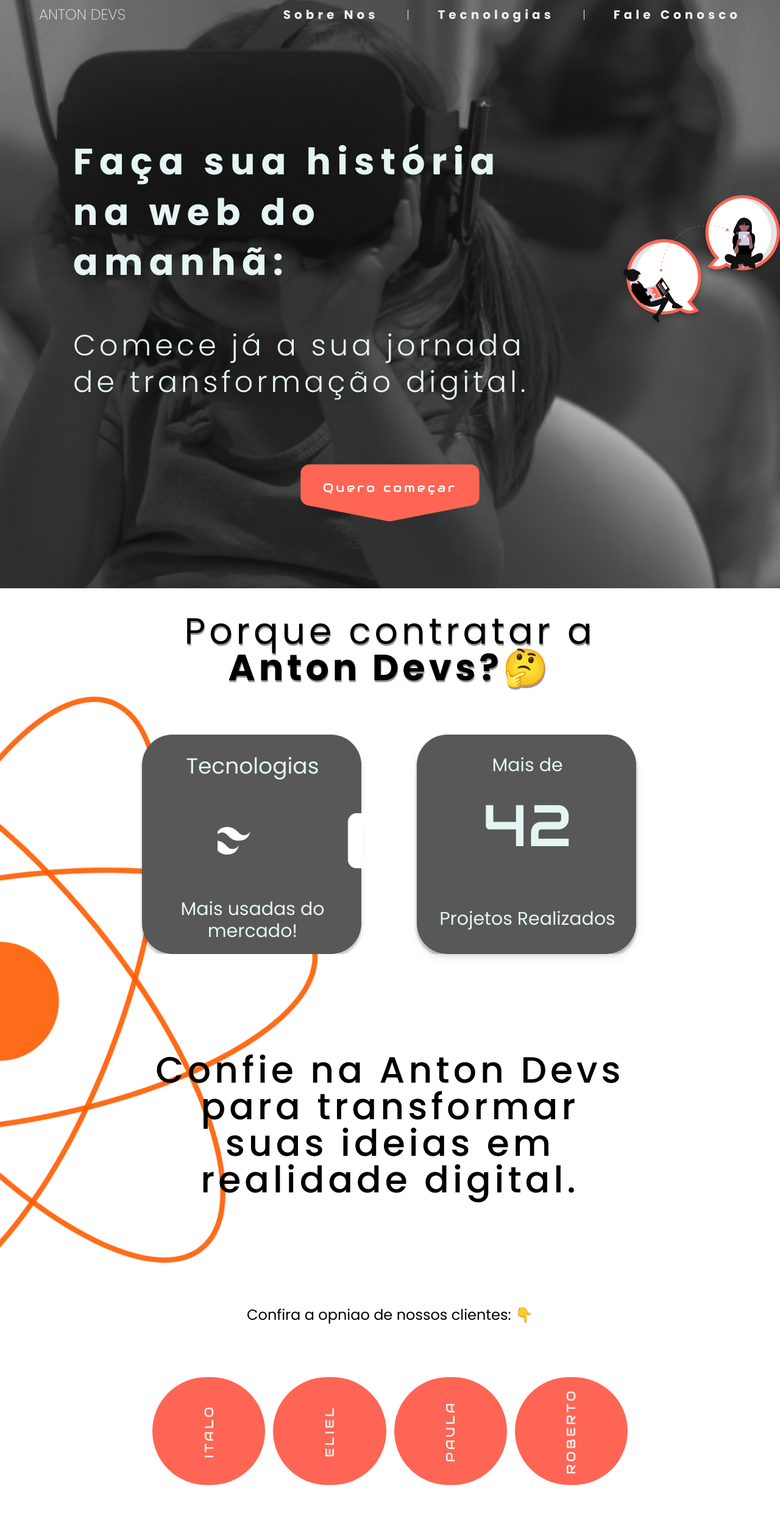
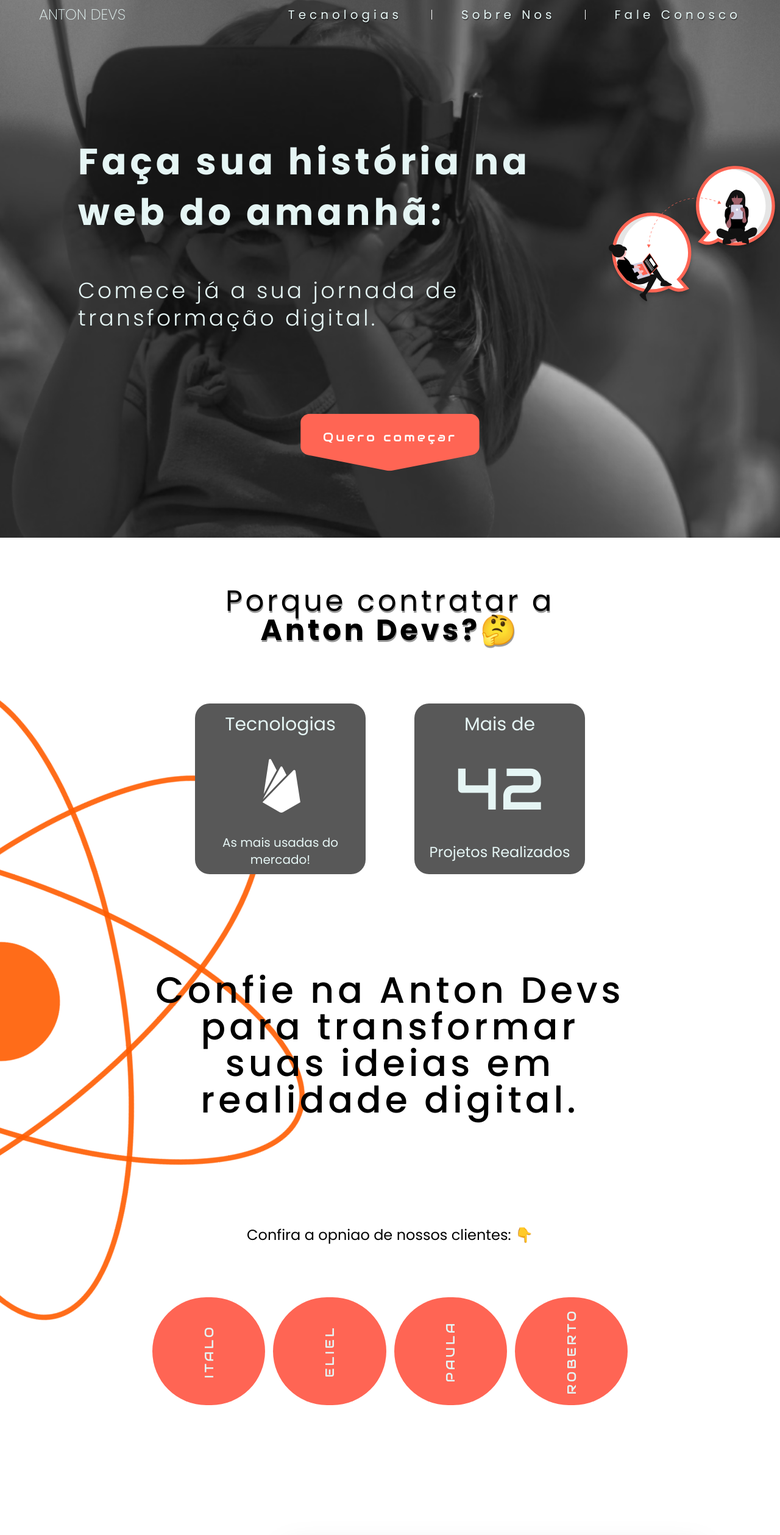
Before and after one commit to antondevelopers/portfolio, a Next.js app: page / in a window 1280 px wide. Shown: the top 2518 px of the page at 61% size. Built offline with nearby package versions, Linux system fonts and the light colour scheme.

Commit message:
Fixing UX and visual issues

```diff
--- a/components/Carousel.tsx
+++ b/components/Carousel.tsx
@@ -11,11 +11,11 @@
     const settings = {
         dots: false,
         infinite: true,
-        speed: 600, // Velocidade de transição em milissegundos
+        speed: 1000, // Velocidade de transição em milissegundos
         slidesToShow: 1, // Quantidade de slides a serem exibidos por vez
         slidesToScroll: 1, // Quantidade de slides a serem percorridos por vez
         autoplay: true, // Auto play habilitado
-        autoplaySpeed: 1500, // Velocidade de auto play em milissegundos
+        autoplaySpeed: 1000, // Velocidade de auto play em milissegundos
         arrows: false,
     };
 
@@ -26,7 +26,7 @@
     }, []);
 
     return (
-        <div className="h-[108px] pl-32">
+        <div className="h-[110px] pl-24 ">
             <Slider {...settings}>
                 {svgList.map((svg, index) => (
                     <div key={index}>
--- a/components/Feedback.tsx
+++ b/components/Feedback.tsx
@@ -11,8 +11,8 @@
         </div>
         <div className=" z-50 flex mb-36 lg:mb-52">
             <div className="card w-[344px] md:w-[410px] lg:w-[800px] h-[250px] lg:h-[190px] flex gap-[5px] p-[.4em]">
-                <div className="flex-1 h-full overflow-hidden rounded-full cursor-pointer hover:rounded-md lg:mx-1 transition-all duration-300 bg-antonSalmon-darksalmon hover:bg-antonSecondary flex justify-center items-center hover:flex-[8]">
-                    <span className="group min-w-[14em] p-[.5em]  text-center hover:text-left hover:p-5 transform -rotate-90 transition-all duration-500 text-antonOrange tracking-[.1em] hover:h-full hover:rotate-0 hover:transition-all hover:duration-1000">
+                <div className="group flex-1 h-full overflow-hidden rounded-full cursor-pointer hover:rounded-md lg:mx-1 transition-all duration-300 bg-antonSalmon-darksalmon hover:bg-antonSecondary flex justify-center items-center hover:flex-[8]">
+                <span className="group-hover:min-w-[14em] p-[.5em] text-center group-hover:text-left group-hover:p-5 transform -rotate-90 group-hover:rotate-0 transition-all duration-500 text-antonOrange tracking-[.1em] group-hover:h-full group-hover:transition-all group-hover:duration-1000">
                         <div className=" flex text-antonTextWhite tracking-[.2em] justify-center lg:text-xl">
                             ITALO
                         </div>
@@ -24,8 +24,8 @@
                         </div>
                     </span>
                 </div>
-                <div className="h-full flex-1 overflow-hidden rounded-full cursor-pointer hover:rounded-md mx-1 transition-all duration-500 bg-antonSalmon-darksalmon hover:bg-antonSecondary flex justify-center items-center hover:flex-[8]">
-                    <span className="group min-w-[14em] p-[.5em]  text-center hover:text-left hover:p-5 transform -rotate-90 transition-all duration-500 text-antonOrange tracking-[.1em] hover:h-full hover:rotate-0 hover:transition-all hover:duration-1000">
+                <div className="group flex-1 overflow-hidden rounded-full cursor-pointer hover:rounded-md mx-1 transition-all duration-500 bg-antonSalmon-darksalmon hover:bg-antonSecondary flex justify-center items-center hover:flex-[8]">
+                    <span className="group-hover:min-w-[14em] p-[.5em] text-center group-hover:text-left group-hover:p-5 transform -rotate-90 group-hover:rotate-0 transition-all duration-500 text-antonOrange tracking-[.1em] group-hover:h-full group-hover:transition-all group-hover:duration-1000">
                         <div className=" flex text-antonTextWhite tracking-[.2em] justify-center lg:text-xl">
                             ELIEL
                         </div>
@@ -36,8 +36,8 @@
                         </div>
                     </span>
                 </div>
-                <div className="h-full flex-1 overflow-hidden rounded-full cursor-pointer hover:rounded-md mx-1 transition-all duration-500 bg-antonSalmon-darksalmon hover:bg-antonSecondary flex justify-center items-center hover:flex-[8]">
-                    <span className="group min-w-[14em] p-[.5em]  text-center hover:text-left hover:p-5 transform -rotate-90 transition-all duration-500 text-antonOrange tracking-[.1em] hover:h-full hover:rotate-0 hover:transition-all hover:duration-1000">
+                <div className="group flex-1 overflow-hidden rounded-full cursor-pointer hover:rounded-md mx-1 transition-all duration-500 bg-antonSalmon-darksalmon hover:bg-antonSecondary flex justify-center items-center hover:flex-[8]">
+                    <span className="group-hover:min-w-[14em] p-[.5em] text-center group-hover:text-left group-hover:p-5 transform -rotate-90 group-hover:rotate-0 transition-all duration-500 text-antonOrange tracking-[.1em] group-hover:h-full group-hover:transition-all group-hover:duration-1000">
                         <div className=" flex text-antonTextWhite tracking-[.2em] justify-center lg:text-xl">
                             PAULA
                         </div>
@@ -49,8 +49,8 @@
                         </div>
                     </span>
                 </div>
-                <div className="h-full flex-1 overflow-hidden rounded-full cursor-pointer hover:rounded-md mx-1 transition-all duration-500 bg-antonSalmon-darksalmon hover:bg-antonSecondary flex justify-center items-center hover:flex-[8]">
-                    <span className="group min-w-[14em] p-[.5em] text-center hover:text-left hover:p-5 transform -rotate-90 transition-all duration-500 text-antonOrange tracking-[.1em] hover:h-full hover:rotate-0 hover:transition-all hover:duration-1000">
+                <div className="group flex-1 overflow-hidden rounded-full cursor-pointer hover:rounded-md mx-1 transition-all duration-500 bg-antonSalmon-darksalmon hover:bg-antonSecondary flex justify-center items-center hover:flex-[8]">
+                    <span className="group-hover:min-w-[14em] p-[.5em] text-center group-hover:text-left group-hover:p-5 transform -rotate-90 group-hover:rotate-0 transition-all duration-500 text-antonOrange tracking-[.1em] group-hover:h-full group-hover:transition-all group-hover:duration-1000">
                         <div className=" flex text-antonTextWhite tracking-[.2em] justify-center lg:text-xl">
                             ROBERTO
                         </div>
--- a/components/HeroCardHome.tsx
+++ b/components/HeroCardHome.tsx
@@ -5,13 +5,13 @@
 const HeroCardHome = () => (
 
         <div className="mb-10">
-            <div className="min-h-full bg-center bg-no-repeat bg-criancavr bg-cover">
-                <div className="flex text-center justify-center lg:ml-10 lg:text-left mb-32">
-                    <div className="flex-col max-w-[380px] md:max-w-[800px] pt-20 md:pt-56 md:ml-20 ">
-                        <h1 className="text-4xl font-poppins tracking-[0.17em] md:text-6xl md:leading-snug mb-[65px] text-antonTextWhite font-bold">
+            <div className="min-h-full bg-center bg-no-repeat bg-criancavr bg-cover px-2">
+                <div className="flex justify-center lg:ml-10 mb-32 ">
+                    <div className="flex-col text-center lg:text-left max-w-[380px] md:max-w-[800px] pt-20 md:pt-56 md:ml-20 ">
+                        <h1 className="text-4xl font-poppins tracking-widest md:text-6xl md:leading-snug mb-[65px] text-antonTextWhite font-bold">
                             Faça sua história na web do amanhã:
                         </h1>
-                        <span className="font-poppins font-light tracking-[0.12em] text-2xl lg:text-5xl lg:leading-tight text-antonTextWhite drop-shadow-lg">
+                        <span className="font-poppins font-light tracking-[0.12em] text-2xl lg:text-4xl lg:leading-tight text-antonTextWhite">
                             Comece já a sua jornada de transformação digital.
                         </span>
                     </div>
--- a/components/Layout.tsx
+++ b/components/Layout.tsx
@@ -13,7 +13,7 @@
     className?: string;
 };
 
-const Layout = ({ children, title = "This is the default title", className }: Props) => (
+const Layout = ({ children, title = "This is the default title", className}: Props) => (
     <div className={className}>
         <Head>
             <title>{title}</title>
@@ -24,14 +24,14 @@
             />
         </Head>
         <header className="absolute left-0 right-0 overflow-hidden">
-            <nav className="flex justify-center lg:justify-between lg:px-16 h-12 font-poppins items-center py-4 text-antonTextWhite  font-extralight">
-                <div className="hidden lg:flex text-2xl py-4">ANTON DEVS</div>
-                <div className="h-full flex gap-4 lg:gap-12 justify-between lg:justify-end items-center lg:tracking-[6px] lg:font-bold">
+            <nav className="flex justify-center lg:justify-between xl:px-16 lg:px-12 h-12 font-poppins items-center py-4 text-antonTextWhite  font-extralight">
+                <div className="hidden lg:flex text-xl xl:text-2xl py-4">ANTON DEVS</div>
+                <div className="h-full flex gap-4 lg:gap-12 justify-between lg:justify-end items-center lg:tracking-[6px] lg:font-normal [text-shadow:_1px_2px_0_rgb(0_0_0_/_40%)]">
                     <div
                         className=" lg:text-xl cursor-pointer"
                         onClick={() =>
                             document
-                                .getElementById("sobre-nos")
+                                .getElementById("tecnologias")
                                 .scrollIntoView({
                                     behavior: "smooth",
                                     block: "center",
@@ -39,14 +39,14 @@
                                 })
                         }
                     >
-                        Sobre Nos
+                        Tecnologias
                     </div>
                     <div className="h-full bg-white w-[1px]  " />
                     <div
                         className=" lg:text-xl cursor-pointer "
                         onClick={() =>
                             document
-                                .getElementById("tecnologias")
+                                .getElementById("sobre-nos")
                                 .scrollIntoView({
                                     behavior: "smooth",
                                     block: "start",
@@ -54,7 +54,7 @@
                                 })
                         }
                     >
-                        Tecnologias
+                        Sobre Nos
                     </div>
                     <div className="h-full bg-white w-[1px]  " />
                     <div
@@ -74,7 +74,7 @@
         </header>
         {children}
         <footer className="flex flex-col w-full justify-center items-center">
-            <div className="flex justify-center bg-antonSecondary text-antonTextWhite text-xl tracking-widest font-poppins rounded-md w-full py-4 mb-10 ">antondevelopers@gmail.com</div>
+            <div className="flex justify-center bg-antonSecondary text-antonTextWhite text-xl tracking-widest font-poppins w-full py-4 mb-10 ">antondevelopers@gmail.com</div>
             <div className="flex w-full justify-center">
                 <Link href={""}>
                     <Image
@@ -113,7 +113,7 @@
                     />
                 </Link>
             </div>
-            <span className="font-poppins text-sm">© 2024 Anton Developers. All rights reserved.</span>
+            <span className="font-poppins text-sm pb-10">© 2024 Anton Developers. All rights reserved.</span>
         </footer>
     </div>
 );
--- a/components/ReactSvg.tsx
+++ b/components/ReactSvg.tsx
@@ -3,7 +3,7 @@
 
 const ReactSvg = () => (
     <div className="w-full h-full z-10">
-        <div className="absolute top-[700px] -left-[450px] lg:top-[1000px] md:-left-[600px] overflow-hidden ">
+        <div className="absolute top-[700px] -left-[450px] md:top-[1000px] md:-left-[600px] overflow-hidden ">
             <div className="">
                 <Image
                     src={ReactSymbol}
--- a/components/Tecnologias.tsx
+++ b/components/Tecnologias.tsx
@@ -3,33 +3,33 @@
 const Tecnologias = () => (
     <section id="tecnologias" className="flex-col mb-32 z-30">
         <div className="flex justify-center text-center w-full">
-            <div className="flex flex-col text-center lg:w-[700px] h-auto mb-20">
-                <span className="font-poppins tracking-widest  text-3xl lg:text-6xl [text-shadow:_1px_3px_0_rgb(0_0_0_/_40%)]">
+            <div className="flex flex-col text-center lg:w-[700px] h-auto mb-24">
+                <span className="font-poppins tracking-widest pt-10 text-3xl lg:text-5xl [text-shadow:_1px_3px_0_rgb(0_0_0_/_40%)]">
                     Porque contratar a
                 </span>
-                <strong className="font-poppins tracking-widest text-3xl lg:text-6xl [text-shadow:_1px_3px_0_rgb(0_0_0_/_40%)]">
+                <strong className="font-poppins tracking-widest text-3xl lg:text-5xl [text-shadow:_1px_3px_0_rgb(0_0_0_/_40%)]">
                     Anton Devs?🤔
                 </strong>
             </div>
         </div>
         <div className=" flex flex-col md:flex-row justify-center md:justify-center items-center">
-            <div className="bg-square w-[371px] h-[360px] mb-8 md:mx-10 z-30 ">
-                <span className="flex justify-center pt-8 text-antonTextWhite font-poppins font-normal text-4xl mb-14 ">
+            <div className="bg-antonGrey rounded-3xl w-[280px] h-[280px] mb-8 md:mx-10 z-30 ">
+                <span className="flex justify-center pt-4 text-antonTextWhite font-poppins font-normal text-3xl mb-9 ">
                     Tecnologias
                 </span>
                 <Carousel/>
-                <span className="flex justify-center pt-8 text-antonTextWhite font-poppins font-normal text-3xl text-center ">
-                    Mais usadas do mercado!
+                <span className="flex justify-center pt-4 text-antonTextWhite font-poppins font-normal text-xl text-center ">
+                    As mais usadas do mercado!
                 </span>
             </div>
-            <div className="bg-square w-[371px] h-[360px] mb-8 md:mx-10 drop-shadow-lg">
-                <span className="flex justify-center pt-8 text-antonTextWhite font-poppins font-normal text-3xl mb-10 ">
+            <div className="bg-antonGrey rounded-3xl w-[280px] h-[280px] mb-8 md:mx-10 z-30">
+                <span className="flex justify-center pt-4 text-antonTextWhite font-poppins font-normal text-3xl mb-8 ">
                     Mais de
                 </span>
-                <span className="flex justify-center pt-5 text-antonTextWhite font-audio font-normal text-8xl mb-10 animate-bounce-slow">
+                <span className="flex justify-center pt-2 text-antonTextWhite font-audio font-normal text-8xl mb-8">
                     42
                 </span>
-                <span className="flex justify-center pt-5 text-antonTextWhite font-poppins font-normal text-3xl">
+                <span className="flex justify-center pt-2 text-antonTextWhite font-poppins font-normal text-2xl">
                     Projetos Realizados
                 </span>
             </div>
--- a/tailwind.config.js
+++ b/tailwind.config.js
@@ -27,7 +27,7 @@
       },
       animation: {
         'bounce-slow': 'bounce 2s cubic-bezier(0.5, 0, 1, 1) infinite',
-        'spin-slow': 'spin 11s linear infinite',
+        'spin-slow': 'spin 40s linear infinite',
       },
     },
   },
```
Also changed, not shown: components/Contact.tsx (+44 -11 lines), components/HeroButton.tsx (+7 -9 lines).
